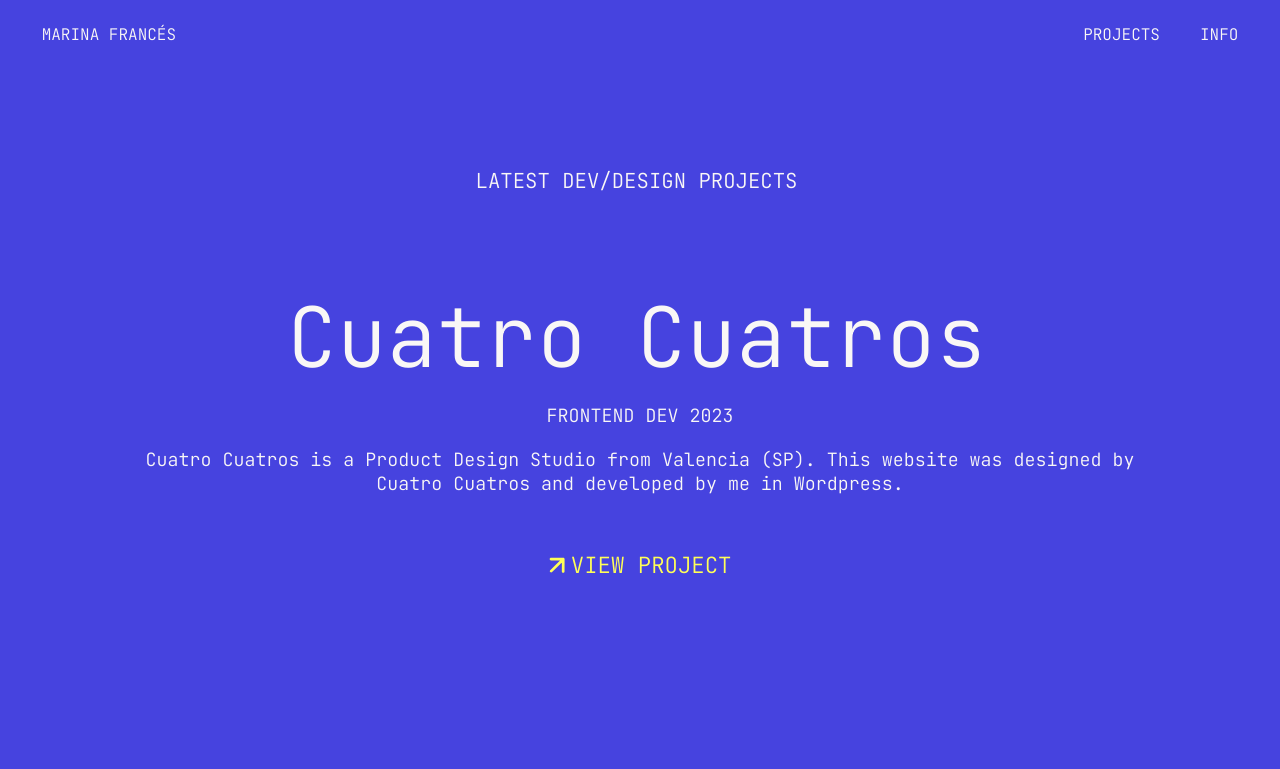
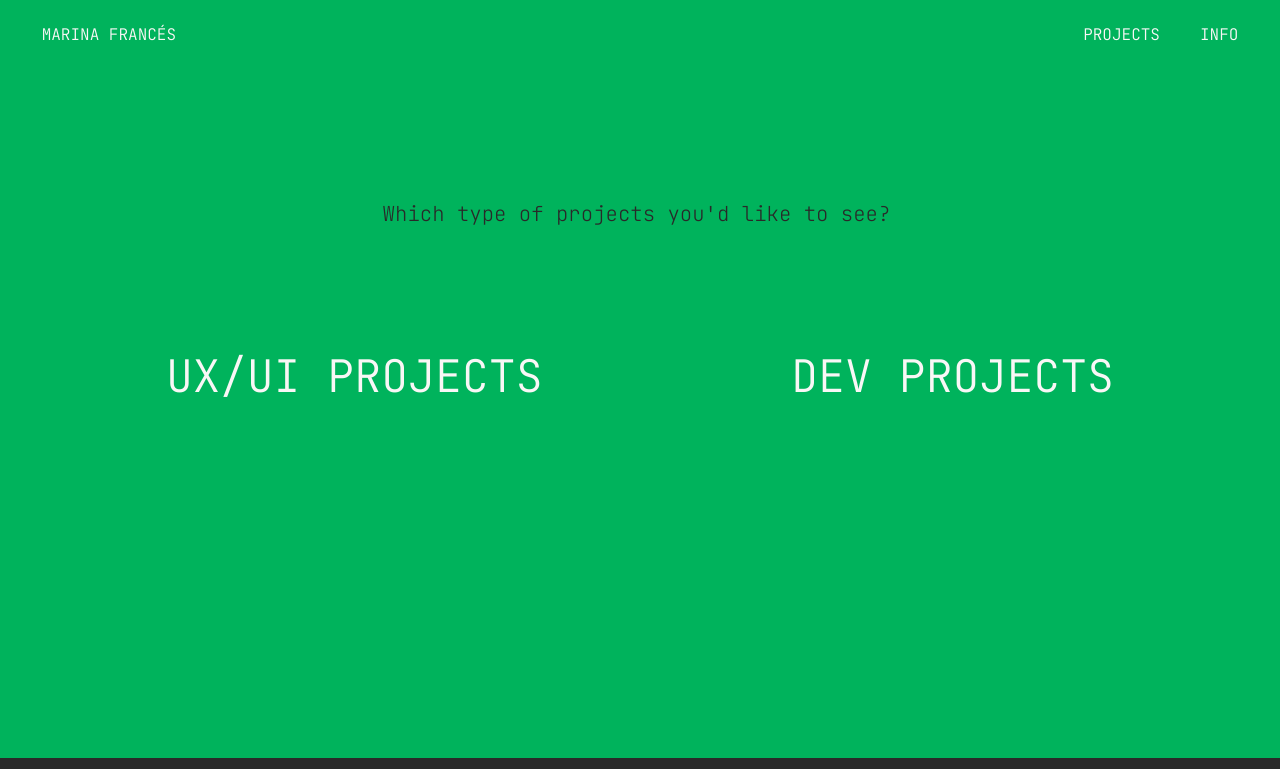
Before and after one commit to franc333s/pfv2, a React (Vite) app in the folder pfv2/: page /projects in a window 1280 px wide. Shown: the top 769 px of the page. Built offline with nearby package versions, Linux system fonts and the light colour scheme.

Commit message:
Portfolio page created

```diff
--- a/pfv2/src/App.jsx
+++ b/pfv2/src/App.jsx
@@ -4,6 +4,7 @@
 
 import Home from "./views/Home";
 import ProjectsPage from "./views/ProjectsPage";
+import ProjectType from "./views/ProjectType";
 import OneProject from "./views/OneProject";
 import Info from "./views/Info";
 
@@ -15,8 +16,9 @@
         <>
             <Routes>
                 <Route path='/' element={<Home />} />
-                <Route path='/projects' element={<ProjectsPage />} />
-                <Route path='/projects/:slug' element={<OneProject />} />
+                <Route path='/projects' element={<ProjectType />} />
+                <Route path='/projects/dev' element={<ProjectsPage />} />
+                <Route path='/projects/dev/:slug' element={<OneProject />} />
                 <Route path='/info' element={<Info />} />
             </Routes>
         </>
--- a/pfv2/src/json/selectedProjectsData.json
+++ b/pfv2/src/json/selectedProjectsData.json
@@ -7,7 +7,7 @@
         "selectedProjectImg": "/images/projects/cuatrocuatros/cuatro-cuatros-selec-proj.webp",
         "selectedProjectImgAltText": "Cuatro Cuatros Website",
         "selectedProjectDesc": "Cuatro Cuatros is a Product Design Studio from Valencia (SP). This website was designed by Cuatro Cuatros and developed by me in Wordpress.",
-        "slug": "cuatro-cuatros"
+        "slug": "dev/cuatro-cuatros"
     },
     {
         "id": 2,
@@ -17,7 +17,7 @@
         "selectedProjectImg": "/images/projects/crude/crude-selec-proj.webp",
         "selectedProjectImgAltText": "Crude Ecommerce",
         "selectedProjectDesc": "Crude is an e-commerce project for an all-gender jewelry brand. This project involved the user experience and user interface (UX/UI) design followed by the development of an online sales platform with WooCommerce and WordPress.",
-        "slug": "crude"
+        "slug": "dev/crude"
     },
     {
         "id": 3,
@@ -27,7 +27,7 @@
         "selectedProjectImg": "/images/projects/quoteapp/quote-app-selec-proj.webp",
         "selectedProjectImgAltText": "QuoteApp React Project",
         "selectedProjectDesc": "Project developed with React that provides quotes from famous people with data obtained from an API.",
-        "slug": "pokedex"
+        "slug": "dev/quoteapp"
     },
     {
         "id": 4,
@@ -37,6 +37,6 @@
         "selectedProjectImg": "/images/projects/pokedex/pokedex-selec-proj.webp",
         "selectedProjectImgAltText": "Pokedex App",
         "selectedProjectDesc": "Development of a Pokédex with data obtained from the public API PokéAPI. [This is a work in progress]",
-        "slug": "pokedex"
+        "slug": "dev/pokedex"
     }
 ]
--- a/pfv2/src/scss/_grids.scss
+++ b/pfv2/src/scss/_grids.scss
@@ -66,3 +66,28 @@
         }
     }
 }
+
+.portfolio {
+    min-height: calc(100vh - 4.2rem);
+    padding-top: 10rem;
+
+    &--flex {
+        display: flex;
+        flex-direction: column;
+        justify-content: space-around;
+        align-items: center;
+
+        @include mq($bp-medium) {
+            flex-direction: row;
+        }
+    }
+
+    &__title {
+        padding-top: 10rem;
+    }
+
+    &__content {
+        padding-top: 6rem;
+
+}
+}
--- a/pfv2/src/scss/_typography.scss
+++ b/pfv2/src/scss/_typography.scss
@@ -59,3 +59,13 @@
     font-size: 1.6rem;
     padding: 8rem 0 2rem;
 }
+
+.p--portfolio {
+    color: $color-white;
+    font-size: clamp(3.2rem, 1.44vw + 2.64rem, 5.4rem);
+    text-transform: uppercase;
+
+    &:visited {
+        color: $color-white;
+    }
+}
--- a/pfv2/src/scss/_utilities.scss
+++ b/pfv2/src/scss/_utilities.scss
@@ -33,6 +33,10 @@
     }
 }
 
+.text-transform--uppercase {
+    text-transform: uppercase;
+}
+
 
 // Loop for text color, background color and svg color
 @each $color, $i in $map-colors {
--- /dev/null
+++ b/pfv2/src/views/ProjectType.jsx
@@ -0,0 +1,52 @@
+
+import { Link } from "react-router-dom"
+import Footer from "../components/footer/Footer"
+import Topbar from "../components/topbar/Topbar"
+
+
+function ProjectType() {
+
+    return (
+        <>
+            <header>
+                <Topbar className="bg-color-green text-color-white"/>
+            </header>
+
+            <main className="bg-color-green topbar-offset-padding vertical-padding portfolio">
+
+                <div className="portfolio__title portfolio--flex">
+                    <h1 className="p--small text-color-black">Which type of projects you'd like to see?</h1>
+                </div>
+
+                <section className="portfolio--flex portfolio__content">
+                    <div>
+                        <Link className="h1 p--portfolio hover-effect" to="/projects/uxui">
+                            <div className="overflow-hidden position-relative hover-effect__inner" data-text="Ux/ui projects">
+                                <div className="hover-effect__text">
+                                    Ux/ui projects
+                                </div>
+                            </div>
+                        </Link>
+                    </div>
+
+                    <div>
+                        <Link className="h1 p--portfolio hover-effect" to="/projects/dev">
+                            <div className="overflow-hidden position-relative hover-effect__inner" data-text="Dev projects">
+                                <div className="hover-effect__text">
+                                    Dev projects
+                                </div>
+                            </div>
+                        </Link>
+                    </div>
+
+
+                </section>
+
+            </main>
+
+            <Footer />
+        </>
+    )
+}
+
+export default ProjectType
```
